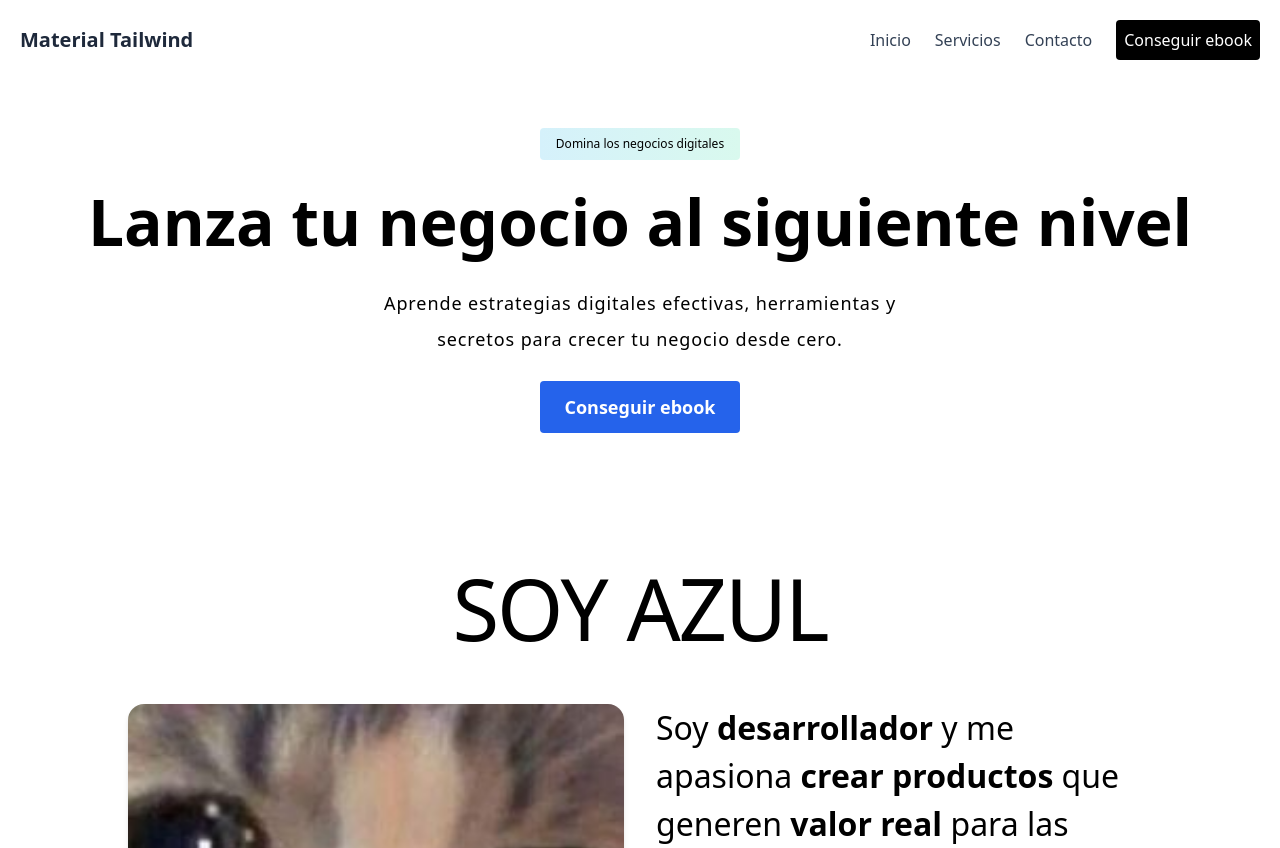
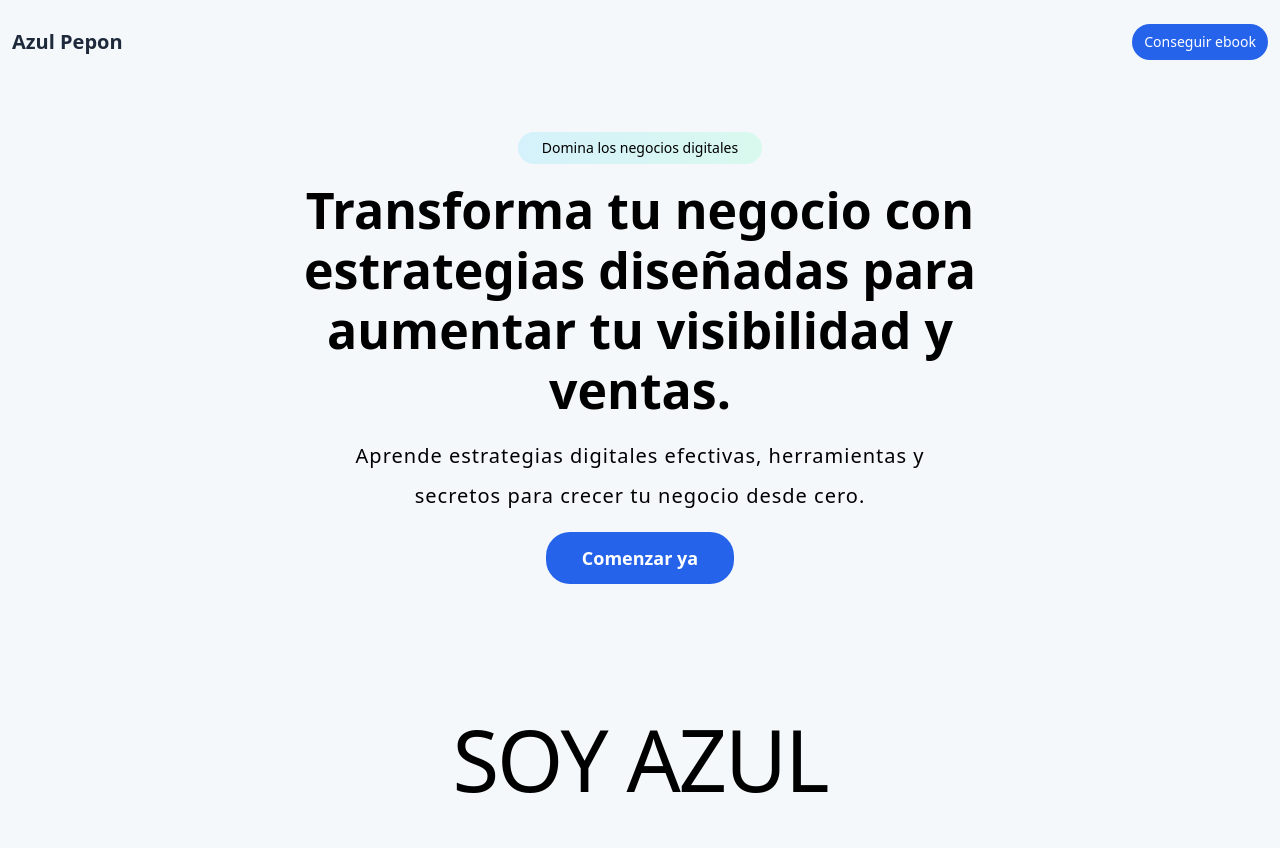
Before and after one commit to jaalzu/luna-marketing-ld, an Astro site in the folder bronson-landing-page/: page / in a window 1280 px wide. Shown: the top 848 px of the page. Built offline with nearby package versions, Linux system fonts and the light colour scheme; Astro itself is replaced by a stand-in of ours.

Commit message:
navbar impriove

```diff
--- a/bronson-landing-page/src/components/Cta.astro
+++ b/bronson-landing-page/src/components/Cta.astro
@@ -2,7 +2,7 @@
 // EbookCTA.astro
 ---
 
-<section class="relative py-20 bg-white overflow-hidden">
+<section class="relative py-20 bg-bgColor overflow-hidden">
   <!-- Background decoration (más sutil con blanco) -->
   <div class="absolute inset-0 opacity-30">
     <div class="absolute top-20 left-10 w-72 h-72  rounded-full blur-3xl"></div>
--- a/bronson-landing-page/src/components/Header.astro
+++ b/bronson-landing-page/src/components/Header.astro
@@ -4,25 +4,28 @@ import "../styles/global.css";
 
 ---
 
-<header class="flex flex-col items-center justify-center text-center px-4 py-12 space-y-6">
+<header class="flex flex-col items-center justify-center text-center px-4 py-12 space-y-4">
   <!-- Gradiente arriba -->
-  <div class="bg-gradient-to-r from-[#d5f1fb] to-[#d9f9ee] inline-block px-4 py-2 rounded text-xs font-medium">
+  <div class="bg-gradient-to-r from-[#d5f1fb] to-[#d9f9ee] inline-block px-6 py-1.5 rounded-3xl text-sm font-medium">
     Domina los negocios digitales
   </div>
 
   <!-- H1 principal -->
-  <h1 class="text-[33px] md:text-[64px] leading-tight md:leading-[1.2] tracking-tight md:tracking-normal font-bold">
-    Lanza tu negocio al siguiente nivel
-  </h1>
+  <h1
+  class="text-[30px] md:text-[50px] leading-tight md:leading-[1.2] tracking-tight md:tracking-normal font-bold max-w-3xl mx-auto text-center"
+>
+  Transforma tu negocio con estrategias diseñadas para aumentar tu visibilidad y ventas.
+</h1>
+
 
   <!-- Descripción -->
-  <p class="text-[14px] md:text-[18px] leading-relaxed md:leading-loose tracking-wide md:tracking-wider max-w-xl">
+  <p class="text-[16px] md:text-[20px]  md:leading-loose tracking-wide md:tracking-wider max-w-xl font-light">
     Aprende estrategias digitales efectivas, herramientas y secretos para crecer tu negocio desde cero.
   </p>
 
   <!-- Botón CTA -->
-  <button class="px-6 py-3 bg-blue-600 text-white text-base md:text-lg rounded hover:bg-blue-700 transition-colors font-semibold">
-    Conseguir ebook
+  <button class="px-9 py-3 bg-blue-600 text-white text-base md:text-lg rounded-3xl hover:bg-blue-700 transition-colors font-semibold">
+    Comenzar ya
   </button>
 </header>
 
--- a/bronson-landing-page/src/components/Navbar.astro
+++ b/bronson-landing-page/src/components/Navbar.astro
@@ -1,7 +1,7 @@
-<nav class="w-full bg-white ">
-  <div class="max-w-screen-2xl mx-auto flex items-center justify-between py-5 px-5">
+<nav class="w-full bg-bgColor ">
+  <div class="max-w-screen-xl mx-auto flex items-center justify-between py-6 px-3">
     <!-- Logo -->
-    <a href="#" class="text-xl font-bold text-slate-800">Material Tailwind</a>
+    <a href="#" class="text-xl font-bold text-slate-800">Azul Pepon</a>
 
     <!-- Botón hamburguesa móvil -->
     <button id="menu-btn" class="lg:hidden text-slate-800 focus:outline-none">
@@ -13,10 +13,7 @@
 
     <!-- Links + CTA -->
     <div id="menu" class="hidden lg:flex items-center space-x-6">
-      <a href="#" class="text-slate-700 hover:text-primary">Inicio</a>
-      <a href="#" class="text-slate-700 hover:text-primary">Servicios</a>
-      <a href="#" class="text-slate-700 hover:text-primary">Contacto</a>
-      <button class="px-2 py-2 bg-black text-white rounded hover:bg-primary">
+      <button class="px-3 py-2 text-sm bg-blue-600 text-white rounded-3xl hover:bg-blue-700 transition-colors">
               Conseguir ebook
       </button>
     </div>
@@ -24,10 +21,7 @@
 
   <!-- Menú móvil -->
   <div id="mobile-menu" class="lg:hidden hidden px-4 pb-4">
-    <a href="#" class="block py-2 text-slate-700 hover:text-slate-900">Inicio</a>
-    <a href="#" class="block py-2 text-slate-700 hover:text-slate-900">Servicios</a>
-    <a href="#" class="block py-2 text-slate-700 hover:text-slate-900">Contacto</a>
-    <button class="w-full mt-2 px-4 py-2 bg-blue-600 text-white rounded hover:bg-blue-700">
+    <button class="w-full mt-2 px-4 py-2 bg-blue-600 text-white  rounded hover:bg-blue-700">
       Conseguir ebook
     </button>
   </div>
--- a/bronson-landing-page/src/layouts/LandingPage.astro
+++ b/bronson-landing-page/src/layouts/LandingPage.astro
@@ -14,3 +14,7 @@ import WorkWithMe from '../components/WorkWithMe.astro';
     <Testimonials />
     <WorkWithMe />
     <Cta />
+
+<style>
+
+</style>
--- a/bronson-landing-page/src/layouts/Layout.astro
+++ b/bronson-landing-page/src/layouts/Layout.astro
@@ -26,5 +26,7 @@ import Footer from '../components/Footer.astro';
     margin: 0;
     padding: 0;
     box-sizing: border-box;
+    background-color:#f4f8fb;
+
   }
 </style>
--- a/bronson-landing-page/tailwind.config.js
+++ b/bronson-landing-page/tailwind.config.js
@@ -3,8 +3,9 @@ export default {
   theme: {
     extend: {
       colors: {
-          primary: "#c79d5d",
+          primary: "#00ffe0",
           secondary: "#1e40af",
+          bgColor: "#f4f8fb"
       },
     },
   },
```
Also changed, not shown: bronson-landing-page/public/images/chase-chappell-LKS62TmI-L8-unsplash.jpg (added), bronson-landing-page/public/images/thisisengineering-h6gCRTCxM7o-unsplash.jpg (added).
